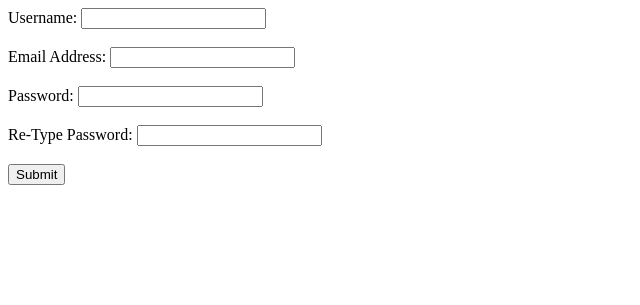
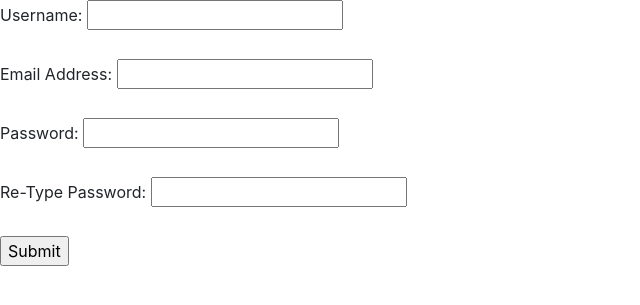
Before and after one commit to jordantwells42/notest, a Django app: page /register/ in a window 1280 px wide. Shown: the top 305 px of the page, without its empty margins (0-640 px from the left). Run offline with Django 3.2, Linux system fonts and the light colour scheme; some libraries are stand-ins or nearby versions.

Commit message:
ignore this

```diff
--- a/static/css/styles.css
+++ b/static/css/styles.css
@@ -60,6 +60,8 @@ div {
 }
 
 .btn-group button {
+  font-family: Muli, sans-serif;
+  font-size: 2rem;
   background-color: #E1F4CB; /* background */
   color: black; /* text */
   border: none;
--- a/templates/base.html
+++ b/templates/base.html
@@ -16,8 +16,9 @@
 	<div class="topnav">
   		<a class="active" href="#home">Home</a>
   		<a href="#faq">FAQ</a>
-		  <a href="#contact">Contact</a>
-		  <a href="#about">About</a>
+		<a href="#contact">Contact</a>
+		<a href="#about">About</a>
+		<a href="#login">Login</a>
 	</div>
 
 	<!--Editable-->
--- a/templates/registration/login.html
+++ b/templates/registration/login.html
@@ -1,7 +1,10 @@
 <!DOCTYPE html>
 <html>
 <head>
-  <title></title>
+<title>notest-login</title>
+  <link rel="stylesheet" type="text/css" href="styles.css">
+  <link rel="stylesheet" href="https://stackpath.bootstrapcdn.com/bootstrap/4.5.2/css/bootstrap.min.css" integrity="sha384-JcKb8q3iqJ61gNV9KGb8thSsNjpSL0n8PARn9HuZOnIxN0hoP+VmmDGMN5t9UJ0Z" crossorigin="anonymous">
+  <meta name="viewport" content="width=device-width, initial-scale=1">
 </head>
 <body>
   {% if form.errors %}
--- a/templates/registration/register.html
+++ b/templates/registration/register.html
@@ -1,15 +1,18 @@
 <!DOCTYPE html>
 <html>
 <head>
-	<title></title>
+	<title>notest-login</title>
+	<link rel="stylesheet" type="text/css" href="styles.css">
+	<link rel="stylesheet" href="https://stackpath.bootstrapcdn.com/bootstrap/4.5.2/css/bootstrap.min.css" integrity="sha384-JcKb8q3iqJ61gNV9KGb8thSsNjpSL0n8PARn9HuZOnIxN0hoP+VmmDGMN5t9UJ0Z" crossorigin="anonymous">
+	<meta name="viewport" content="width=device-width, initial-scale=1">
 </head>
-<body>
+<body class="background-image">
 	  {% if error %}
     <p>{{error}}</p>
   {% endif %}
 	<form method="post" action="">
     {% csrf_token %}
-    <label for="username">Username:</label>
+    <label class="form" for="username">Username:</label>
 		<input type="text" id="username" name="username"><br><br>
 		<label for="email">Email Address:</label>
 		<input type="text" id="email" name="email"><br><br>
```
Also changed, not shown: notes/migrations/0001_initial.py (deleted).
